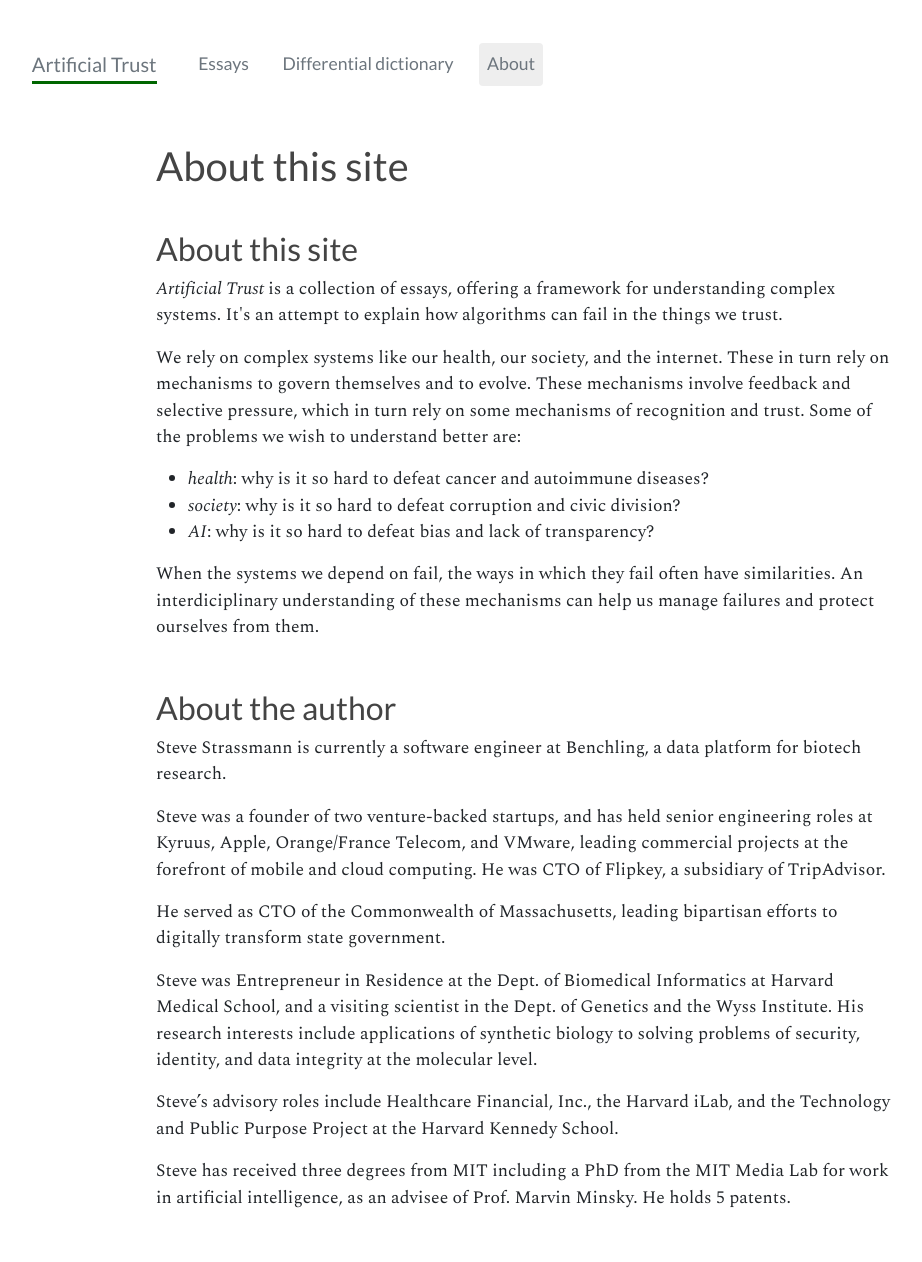
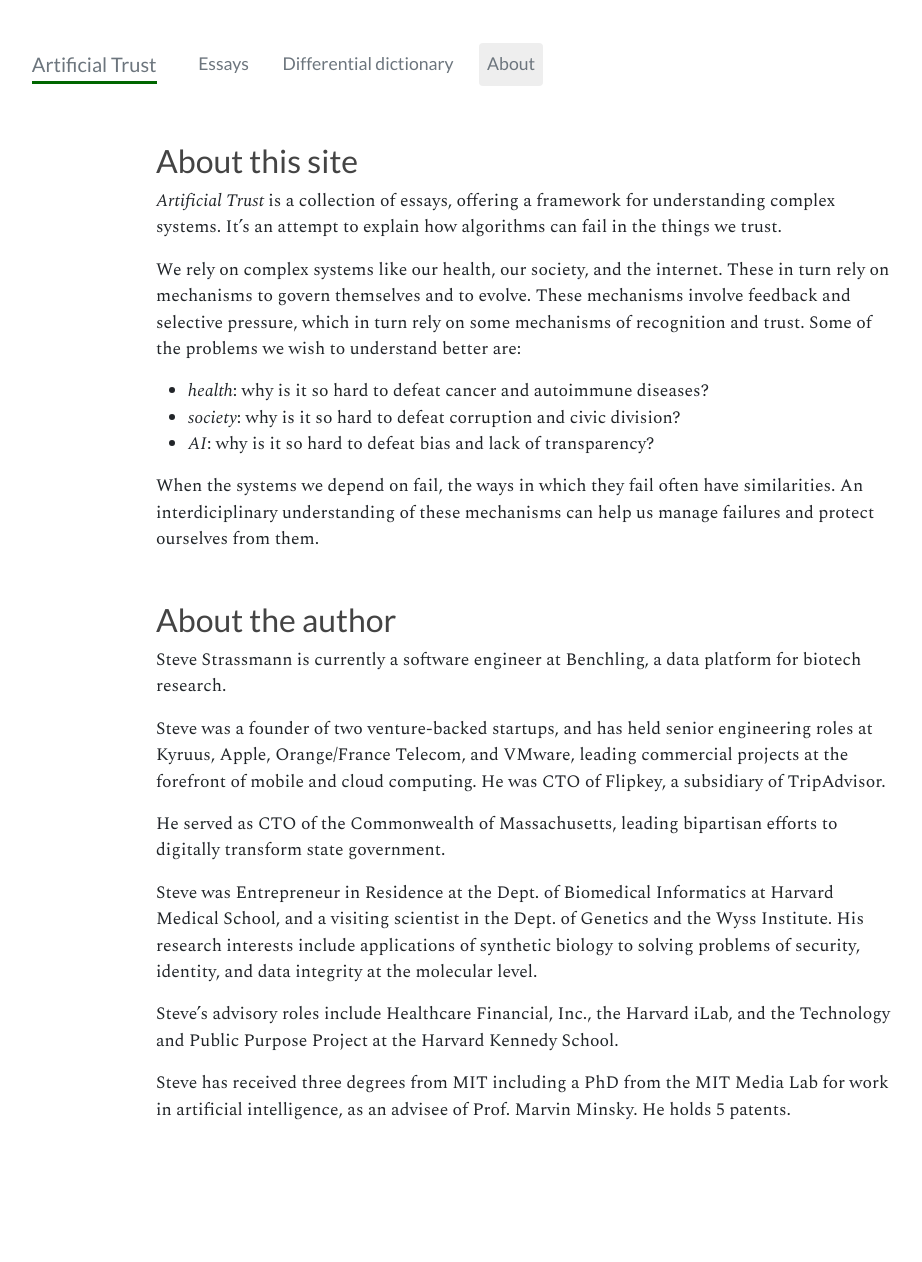
Before and after one commit to straz/artificialtrust, a Jekyll site: the page built from about.md, in a window 1280 px wide. Shown: the whole page, without its empty margins (21-943 px from the left). Built offline with Jekyll 4.4.1, drawn with Linux system fonts in a browser that asks for light colours; nearby versions of some CDN libraries; our own code applies the rules of GitHub Pages for plain Markdown files; after the commit the page ends 1174 px from its top, so only the background shows below that.

Commit message:
new page layout

```diff
--- a/_layouts/page.html
+++ b/_layouts/page.html
@@ -1,8 +1,8 @@
 ---
 layout: default
 ---
-
-<div class="page">
-  <h1 class="page-title">{{ page.title }}</h1>
-  {{ content }}
+<div class="row">
+  <div class="col-md-8 offset-md-1">
+    {{ content }}
+  </div>
 </div>
--- a/about.md
+++ b/about.md
@@ -7,25 +7,26 @@
 
 ## About this site
 
-<p><i>Artificial Trust</i> is a collection of essays, offering
+*Artificial Trust* is a collection of essays, offering
 a framework for understanding complex systems. It's an attempt to
-explain how algorithms can fail in the things we trust.</p>
+explain how algorithms can fail in the things we trust.
 
-<p>We rely on complex systems like our health, our society, and the internet.
+We rely on complex systems like our health, our society, and the internet.
 These in turn rely on mechanisms to govern themselves and to
 evolve. These mechanisms involve feedback and selective pressure,
 which in turn rely on some mechanisms of recognition and trust. Some
-of the problems we wish to understand better are:</p>
+of the problems we wish to understand better are:
 
 * *health*: why is it so hard to defeat cancer and autoimmune diseases?
 * *society*: why is it so hard to defeat corruption and civic division?
 * *AI*: why is it so hard to defeat bias and lack of transparency?
 
-<p class="mb-5">When the systems we depend on fail, the ways in which
+When the systems we depend on fail, the ways in which
 they fail often have similarities. An interdiciplinary understanding
 of these mechanisms can help us manage failures and protect ourselves
-from them.</p>
+from them.
 
+<p class="mb-5"></p>
 
 ## About the author
 
```
Also changed, not shown: other parts of about.md (+1 -1 lines), index.html (deleted, +0 -42 lines), index.md (added, +41 -0 lines).
